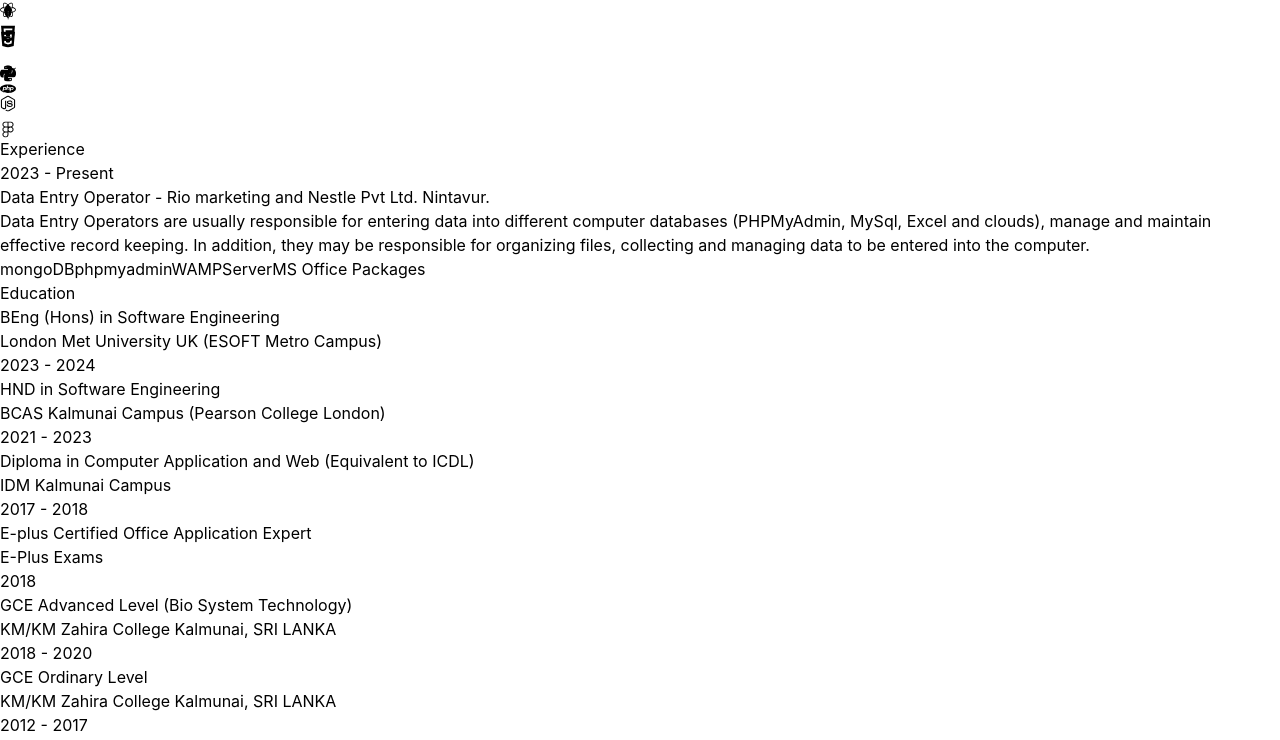
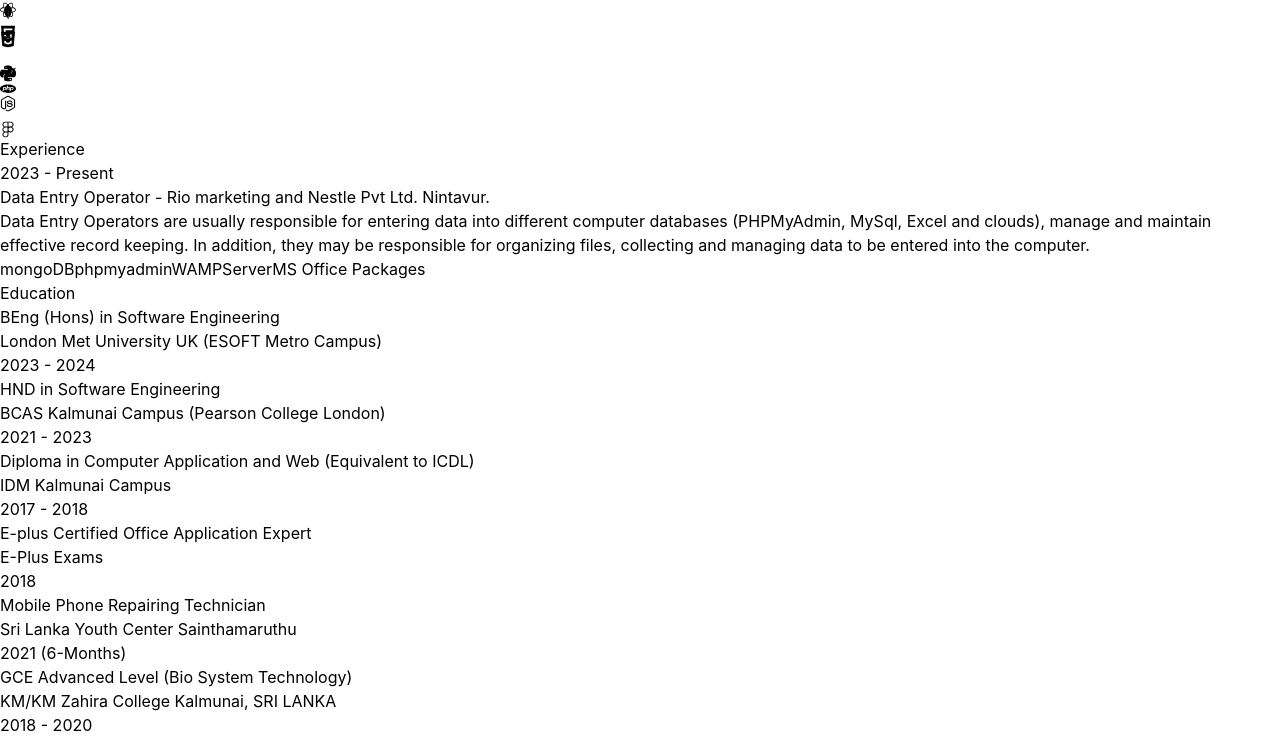
Before and after one commit to Arsathkhan12/React-my-Portfolio, a React (Vite) app: page / in a window 1280 px wide. Shown: the part 1998-2738 px from the top of the page. Built offline with nearby package versions, Linux system fonts and the light colour scheme.

Commit message:
Education add certifications

```diff
--- a/src/components/Education .jsx
+++ b/src/components/Education .jsx
@@ -63,6 +63,17 @@
                     transition={{ duration: 0.5, delay: 0.2 }}
                     className="text-center"
                 >
+                    <h3 className="text-xl font-semibold">Mobile Phone Repairing Technician</h3>
+                    <p className="text-white-200">Sri Lanka Youth Center Sainthamaruthu</p>
+                    <p className="text-gray-400">2021 (6-Months)</p>
+                </motion.div>
+
+                <motion.div
+                    whileInView={{ y: 0, opacity: 1 }}
+                    initial={{ y: 100, opacity: 0 }}
+                    transition={{ duration: 0.5, delay: 0.2 }}
+                    className="text-center"
+                >
                     <h3 className="text-xl font-semibold">GCE Advanced Level (Bio System Technology)</h3>
                     <p className="text-white-200">KM/KM Zahira College Kalmunai, SRI LANKA</p>
                     <p className="text-gray-400">2018 - 2020</p>
```
